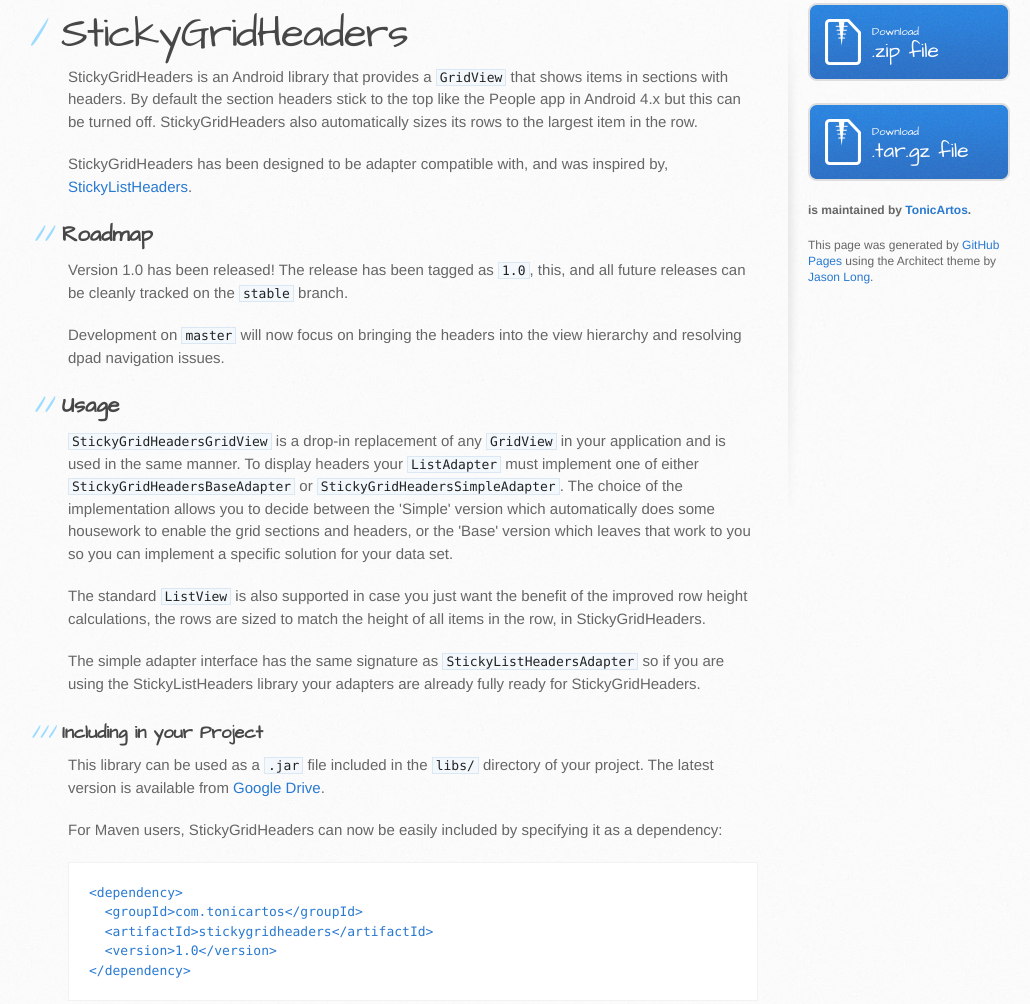
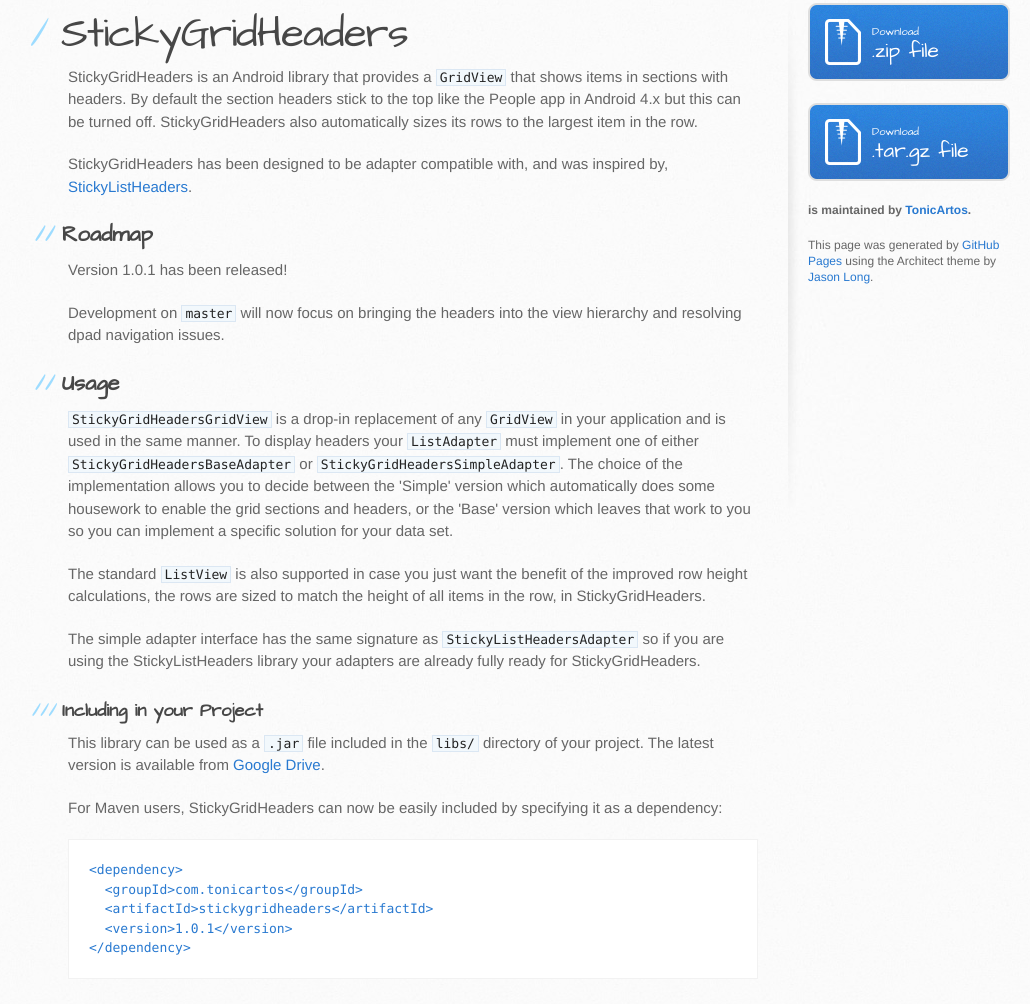
Before and after one commit to TonicArtos/StickyGridHeaders, a plain HTML site: page index.html in a window 1280 px wide. Shown: the part 297-1301 px from the top of the page, without its empty margins (102-1132 px from the left). Drawn offline with Linux system fonts and the light colour scheme.

Commit message:
Create gh-pages branch via GitHub

```diff
--- a/index.html
+++ b/index.html
@@ -41,8 +41,7 @@
 
 <h2>Roadmap</h2>
 
-<p>Version 1.0 has been released! The release has been tagged as <code>1.0</code>, this, and all
-future releases can be cleanly tracked on the <code>stable</code> branch.</p>
+<p>Version 1.0.1 has been released!</p>
 
 <p>Development on <code>master</code> will now focus on bringing the headers into the view hierarchy
 and resolving dpad navigation issues.</p>
@@ -77,7 +76,7 @@
 <pre><code>&lt;dependency&gt;
   &lt;groupId&gt;com.tonicartos&lt;/groupId&gt;
   &lt;artifactId&gt;stickygridheaders&lt;/artifactId&gt;
-  &lt;version&gt;1.0&lt;/version&gt;
+  &lt;version&gt;1.0.1&lt;/version&gt;
 &lt;/dependency&gt;
 </code></pre>
 
```
Also changed, not shown: params.json (+1 -1 lines).
